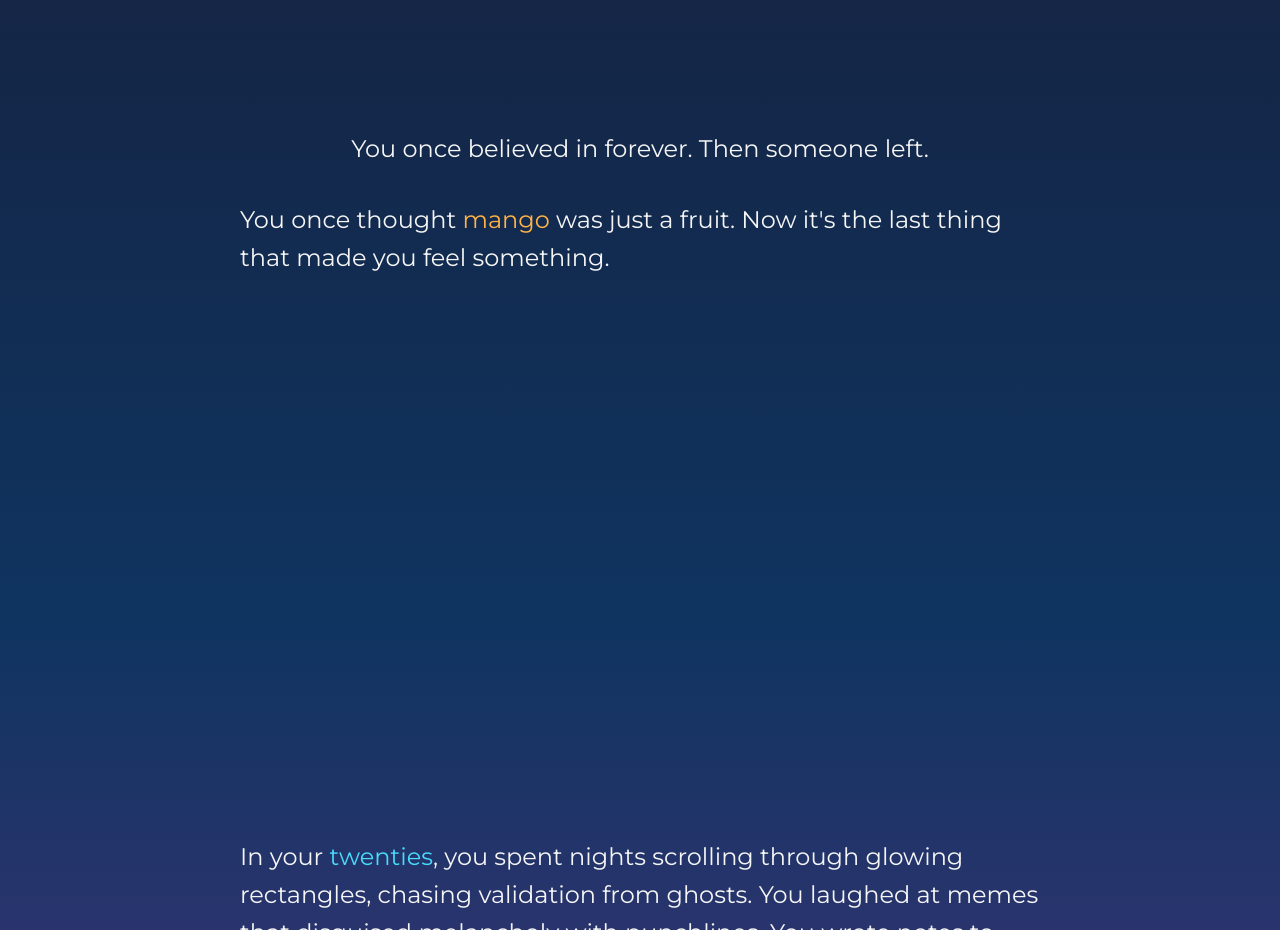
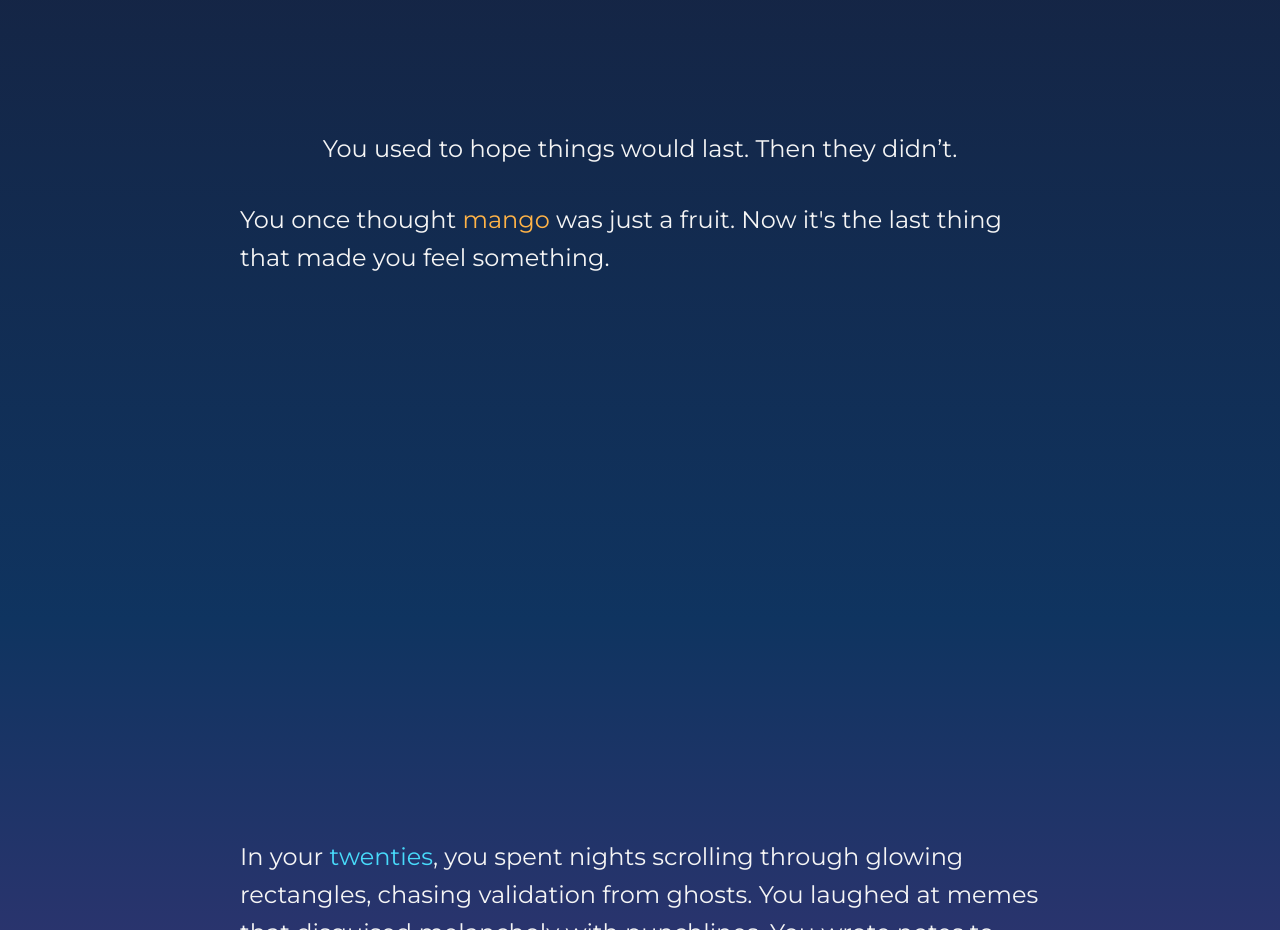
Before and after one commit to al-chris/You, a plain HTML site: page index.html in a window 1280 px wide. Shown: the part 2580-3510 px from the top of the page. Drawn offline with nearby package versions, Linux system fonts and the light colour scheme.

Commit message:
Update index.html

```diff
--- a/index.html
+++ b/index.html
@@ -366,7 +366,7 @@
     </section>
 
     <section class="realization">
-        <p>You once believed in forever. Then someone left.</p>
+        <p>You used to hope things would last. Then they didn’t.</p>
         <p>You once thought <span class="mango">mango<span class="tooltip">A flavor that once brought pure joy, now carries the weight of memory and nostalgia</span></span> was just a fruit. Now it's the last thing that made you feel something.</p>
     </section>
 
```
